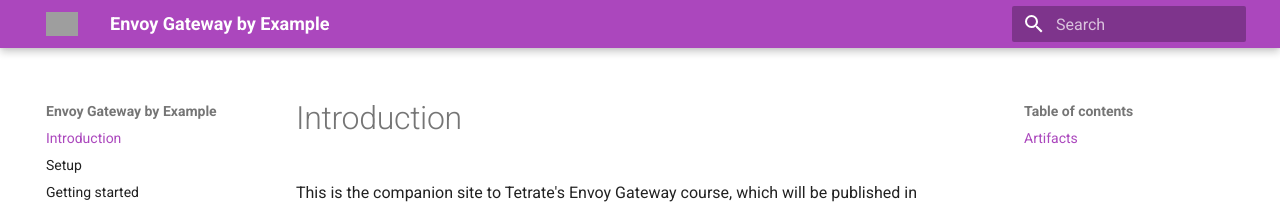
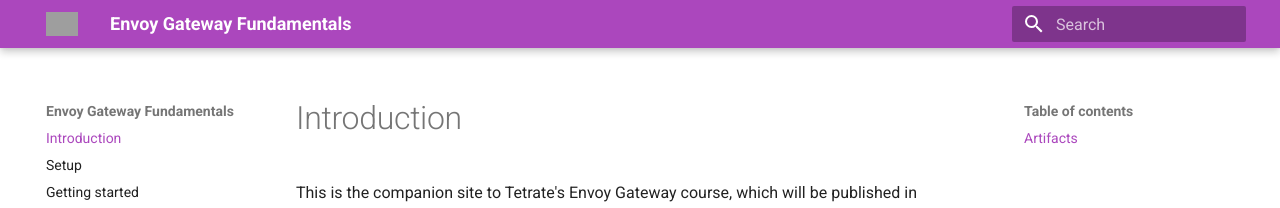
Before and after one commit to tetratelabs/eg-course, an MkDocs documentation site: the page built from docs/index.md, in a window 1280 px wide. Shown: the top 208 px of the page. Built offline with MkDocs 1.6.1 and Material for MkDocs 9.7.7, drawn with Linux system fonts in a browser that asks for light colours; grey boxes are pictures that could not be loaded.

Commit message:
update title in mkdocs config file

```diff
--- a/mkdocs.yml
+++ b/mkdocs.yml
@@ -1,4 +1,4 @@
-site_name: Envoy Gateway by Example
+site_name: Envoy Gateway Fundamentals
 theme:
   name: material
   logo: assets/tetrate-logo-white.png
```
